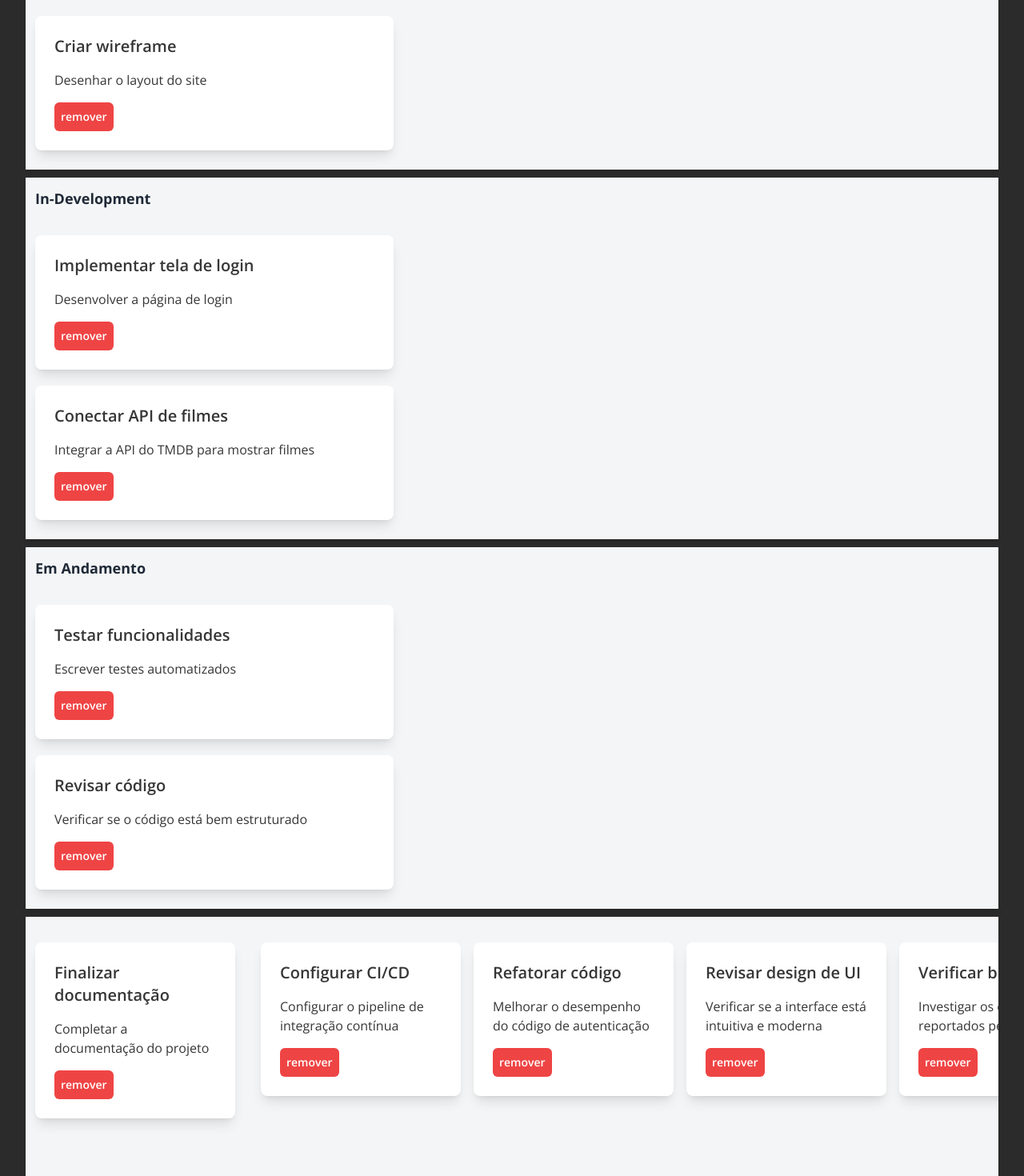
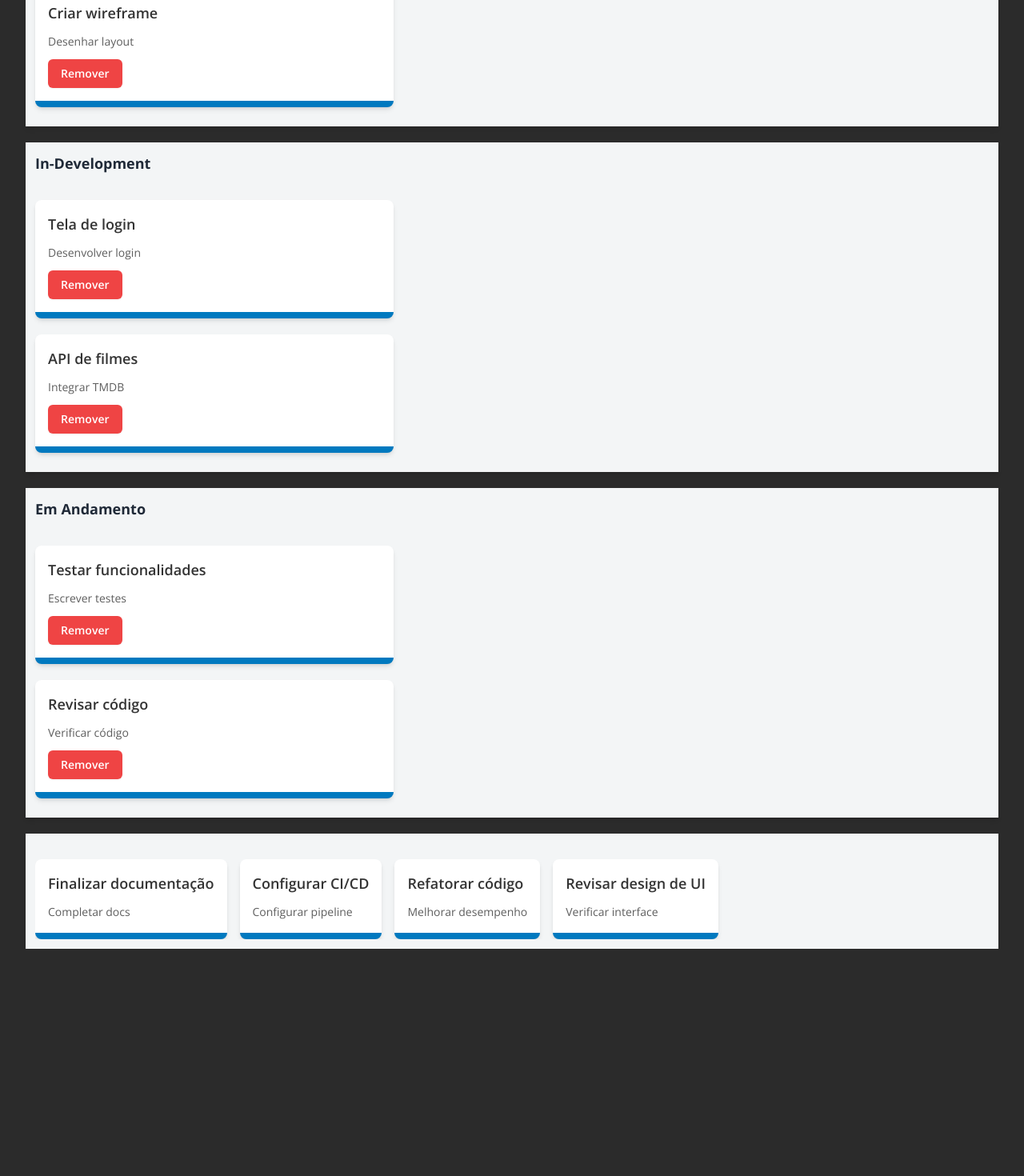
Before and after one commit to ramoncodevale/dashboard, a React (Vite) app: page / in a window 1280 px wide. Shown: the part 458-1928 px from the top of the page at 80% size. After the commit the page ends 1644 px from the top, so only its background shows below. Built offline with nearby package versions, Linux system fonts and the light colour scheme.

Commit message:
finalizando o dashboard

```diff
--- a/src/components/button.tsx
+++ b/src/components/button.tsx
@@ -14,7 +14,7 @@ const Button: React.FC<ButtonProps> = ({
   variant = "primary",
 }) => {
   const baseStyles =
-    "cursor-pointer rounded-[3px] text-sm font-bold transition-all"
+    "cursor-pointer rounded-md  text-sm font-bold transition-all"
   const variants = {
     primary: "bg-[#0055cc] text-white",
     danger: "bg-red-500 text-white hover:bg-red-600",
--- a/src/components/card.tsx
+++ b/src/components/card.tsx
@@ -6,16 +6,16 @@ interface CardProps {
 
 const Card = ({ title, content, onRemove }: CardProps) => {
   return (
-    <div className="mt-5 h-auto w-full max-w-md transform rounded-lg bg-white p-6 shadow-lg transition-transform hover:scale-105 hover:shadow-xl">
-      <div className="flex flex-col gap-4">
-        <h4 className="text-xl font-semibold text-[#363636]">{title}</h4>
-        <p className="text-base text-[#363636]">{content}</p>
+    <div className="mt-5 h-auto w-full max-w-md transform rounded-lg border-b-8 border-[#0079bf] bg-white p-4 shadow-md transition-all duration-150 hover:scale-105 hover:shadow-lg">
+      <div className="flex flex-col gap-3">
+        <h4 className="text-lg font-semibold text-[#333]">{title}</h4>
+        <p className="text-sm text-[#5e5e5e]">{content}</p>
         {onRemove && (
           <button
             onClick={onRemove}
-            className="self-start rounded-md bg-red-500 px-2 py-2 text-sm font-semibold text-white transition hover:bg-red-600"
+            className="self-start rounded-md bg-red-500 px-4 py-2 text-sm font-semibold text-white shadow-sm transition-all duration-200 hover:bg-red-600 hover:shadow-md"
           >
-            remover
+            Remover
           </button>
         )}
       </div>
--- a/src/components/dashboard.tsx
+++ b/src/components/dashboard.tsx
@@ -2,12 +2,16 @@ import { DragDropContext, Droppable, Draggable } from "@hello-pangea/dnd"
 import { useState, useCallback, useEffect } from "react"
 import Button from "./button"
 import Card from "./card"
-import Carousel from "./carousel"
 
 const Dashboard = () => {
   const [modal, setModal] = useState(false)
   const [isCarousel, setIsCarousel] = useState(false)
-  const [sections, setSections] = useState([
+  const [sections, setSections] = useState(() => {
+    // Recupera as seções do localStorage, se existirem
+    const savedSections = localStorage.getItem("sections")
+    return savedSections
+      ? JSON.parse(savedSections)
+      : [
           {
             id: "todo",
             title: "Tarefas",
@@ -15,20 +19,20 @@ const Dashboard = () => {
               {
                 id: "card-1",
                 title: "Comprar mantimentos",
-          content: "Ir ao supermercado e comprar itens da lista",
+                content: "Ir ao mercado",
                 size: "small",
               },
               {
                 id: "card-2",
                 title: "Reunião com equipe",
-          content: "Discutir os próximos passos do projeto de desenvolvimento",
-          size: "medium",
+                content: "Discutir o projeto",
+                size: "small",
               },
               {
                 id: "card-3",
                 title: "Estudar React",
-          content: "Revisar hooks e context API",
-          size: "large",
+                content: "Revisar hooks",
+                size: "small",
               },
             ],
           },
@@ -39,8 +43,8 @@ const Dashboard = () => {
               {
                 id: "card-4",
                 title: "Criar wireframe",
-          content: "Desenhar o layout do site",
-          size: "medium",
+                content: "Desenhar layout",
+                size: "small",
               },
             ],
           },
@@ -50,15 +54,15 @@ const Dashboard = () => {
             cards: [
               {
                 id: "card-5",
-          title: "Implementar tela de login",
-          content: "Desenvolver a página de login",
-          size: "large",
+                title: "Tela de login",
+                content: "Desenvolver login",
+                size: "small",
               },
               {
                 id: "card-6",
-          title: "Conectar API de filmes",
-          content: "Integrar a API do TMDB para mostrar filmes",
-          size: "medium",
+                title: "API de filmes",
+                content: "Integrar TMDB",
+                size: "small",
               },
             ],
           },
@@ -69,13 +73,13 @@ const Dashboard = () => {
               {
                 id: "card-7",
                 title: "Testar funcionalidades",
-          content: "Escrever testes automatizados",
-          size: "large",
+                content: "Escrever testes",
+                size: "small",
               },
               {
                 id: "card-8",
                 title: "Revisar código",
-          content: "Verificar se o código está bem estruturado",
+                content: "Verificar código",
                 size: "small",
               },
             ],
@@ -87,60 +91,31 @@ const Dashboard = () => {
               {
                 id: "carousel-card-1",
                 title: "Finalizar documentação",
-          content: "Completar a documentação do projeto",
+                content: "Completar docs",
                 size: "small",
               },
               {
                 id: "carousel-card-2",
                 title: "Configurar CI/CD",
-          content: "Configurar o pipeline de integração contínua",
+                content: "Configurar pipeline",
                 size: "small",
               },
               {
                 id: "carousel-card-3",
                 title: "Refatorar código",
-          content: "Melhorar o desempenho do código de autenticação",
+                content: "Melhorar desempenho",
                 size: "small",
               },
               {
                 id: "carousel-card-4",
                 title: "Revisar design de UI",
-          content: "Verificar se a interface está intuitiva e moderna",
-          size: "small",
-        },
-        {
-          id: "carousel-card-5",
-          title: "Verificar bugs",
-          content: "Investigar os erros reportados pelos usuários",
-          size: "small",
-        },
-        {
-          id: "carousel-card-6",
-          title: "Atualizar dependências",
-          content: "Atualizar bibliotecas e dependências do projeto",
-          size: "small",
-        },
-        {
-          id: "carousel-card-7",
-          title: "Analisar métricas de desempenho",
-          content: "Recolher e analisar dados de uso do aplicativo",
-          size: "small",
-        },
-        {
-          id: "carousel-card-8",
-          title: "Criar nova funcionalidade",
-          content: "Adicionar opção de filtro nas páginas de produtos",
-          size: "small",
-        },
-        {
-          id: "carousel-card-9",
-          title: "Revisar testes automatizados",
-          content: "Verificar cobertura de testes e adicionar novos",
+                content: "Verificar interface",
                 size: "small",
               },
             ],
           },
-  ])
+        ]
+  })
 
   const [newCardTitle, setNewCardTitle] = useState("")
   const [newCardContent, setNewCardContent] = useState("")
@@ -166,7 +141,10 @@ const Dashboard = () => {
       const [movedCard] = sourceSection.cards.splice(source.index, 1)
       destinationSection.cards.splice(destination.index, 0, movedCard)
 
-      setSections([...sections])
+      // Atualiza o state e salva no localStorage
+      const updatedSections = [...sections]
+      setSections(updatedSections)
+      localStorage.setItem("sections", JSON.stringify(updatedSections))
     },
     [sections],
   )
@@ -178,16 +156,20 @@ const Dashboard = () => {
       id: `card-${Date.now()}`,
       title: newCardTitle,
       content: newCardContent,
-      size: "medium",
+      size: "small",
     }
 
-    setSections((prevSections) =>
-      prevSections.map((section) =>
+    setSections((prevSections) => {
+      const updatedSections = prevSections.map((section) =>
         section.id === "carousel"
           ? { ...section, cards: [...section.cards, newCard] }
           : section,
-      ),
       )
+
+      // Salva no localStorage
+      localStorage.setItem("sections", JSON.stringify(updatedSections))
+      return updatedSections
+    })
 
     setNewCardTitle("")
     setNewCardContent("")
@@ -277,7 +259,7 @@ const Dashboard = () => {
         </div>
       )}
 
-      <div className="flex flex-1 flex-wrap items-stretch gap-[10px] pt-5">
+      <div className="flex flex-wrap gap-5 pt-5">
         <DragDropContext onDragEnd={onDragEnd}>
           {sections.map((section) => (
             <Droppable
@@ -290,11 +272,10 @@ const Dashboard = () => {
                   ref={provided.innerRef}
                   {...provided.droppableProps}
                   className={`h-auto w-full bg-[#f3f5f6] p-3 shadow-md transition-all duration-300 ease-in-out ${
-                    section.id === "carousel" ? "overflow-x-auto" : ""
+                    section.id === "carousel" ? "overflow-x-auto" : "w-[300px]"
                   }`}
                 >
                   {section.id !== "carousel" && (
-                    <>
                     <div className="flex flex-col">
                       <h3 className="mb-3 text-lg font-bold text-gray-800">
                         {section.title}
@@ -333,12 +314,10 @@ const Dashboard = () => {
                         ))}
                       </div>
                     </div>
-                    </>
                   )}
+
                   {section.id === "carousel" && (
-                    <div className="flex space-x-4">
-                      {section.id === "carousel" && (
-                        <div className="flex space-x-4">
+                    <div className="flex w-full gap-4 overflow-x-auto">
                       {section.cards.map((card, index) => (
                         <Draggable
                           key={card.id}
@@ -350,14 +329,13 @@ const Dashboard = () => {
                               ref={provided.innerRef}
                               {...provided.draggableProps}
                               {...provided.dragHandleProps}
-                                  className="mr-4 flex h-[300px] w-[250px] flex-col" // Tamanho fixo com Tailwind
+                              className="flex-shrink-0"
                             >
-                                  <Carousel
+                              <Card
                                 title={card.title}
                                 content={card.content}
-                                    onRemove={() =>
-                                      handleRemoveCard(section.id, card.id)
-                                    }
+                                size={card.size}
+                                className="h-[120px] w-[180px]"
                               />
                             </div>
                           )}
@@ -365,9 +343,6 @@ const Dashboard = () => {
                       ))}
                     </div>
                   )}
-                    </div>
-                  )}
-                  {provided.placeholder}
                 </section>
               )}
             </Droppable>
```
Lines whose indentation alone changed are shown as unchanged.
